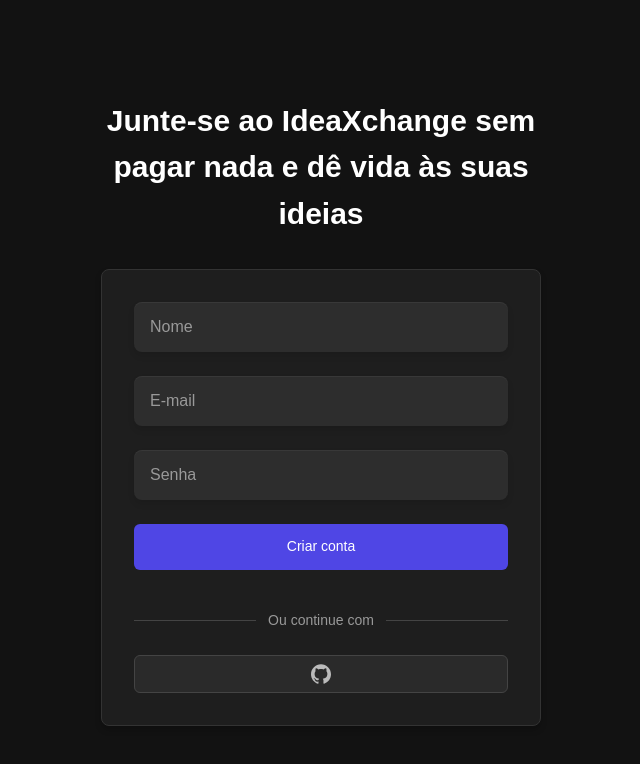
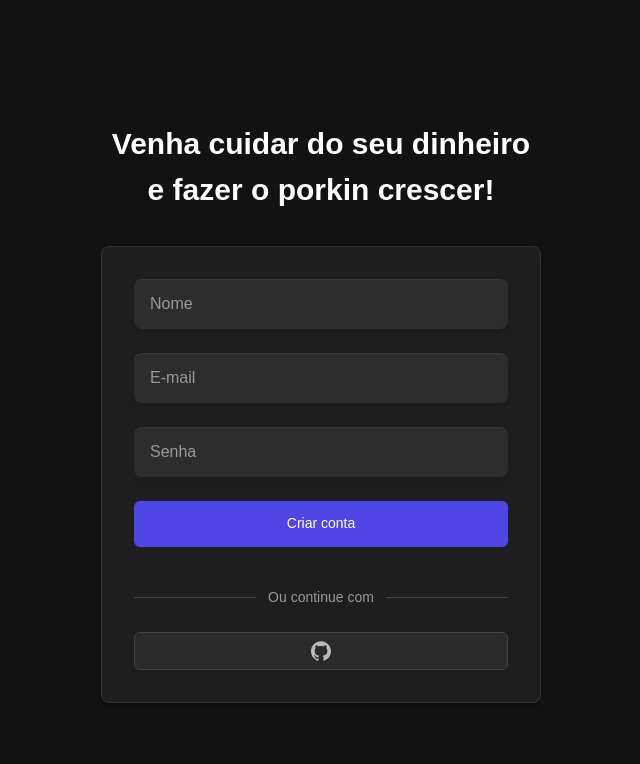
Before and after one commit to gtortajada/nextjs-porkin-mvp, a Next.js app: page /register in a window 1280 px wide. Shown: the top 764 px of the page, without its empty margins (319-959 px from the left). Built offline with nearby package versions, Linux system fonts and the light colour scheme; no server answers.

Commit message:
fix: Correção de nome do app.

```diff
--- a/src/app/(authenticated)/dashboard/page.tsx
+++ b/src/app/(authenticated)/dashboard/page.tsx
@@ -19,7 +19,7 @@
     return (
       <main style={{ padding: '1rem' }}>
         <Title order={1} mb="sm">
-          Welcome to IdeaXchange, {session?.user?.name}!
+          Welcome to Porkin, {session?.user?.name}!
         </Title>
         <Text size="xl" mb="lg">
           Here you can find all ideas and projects or create a new idea.
@@ -63,7 +63,7 @@
     return (
       <main>
         <Title order={1} mb="sm">
-          Welcome to IdeaXchange, {session?.user?.name}!
+          Welcome to Porkin, {session?.user?.name}!
         </Title>
         <Text color="red">Error loading ideas. Please try again later.</Text>
       </main>
--- a/src/app/(authenticated)/layout.tsx
+++ b/src/app/(authenticated)/layout.tsx
@@ -255,7 +255,7 @@
                 hiddenFrom="sm"
                 size="sm"
               />
-              <Title order={2}>IdeaXchange</Title>
+              <Title order={2}>Porkin</Title>
             </Group>
 
             <Button
--- a/src/app/layout.tsx
+++ b/src/app/layout.tsx
@@ -8,8 +8,8 @@
 import "./globals.css";
 
 export const metadata: Metadata = {
-  title: "IdeaXchange",
-  description: "Transformando ideias em ações",
+  title: "Porkin",
+  description: "Ajudando você, a cuidar das duas finanças.",
 };
 
 const geistSans = Geist({
--- a/src/app/register/page.tsx
+++ b/src/app/register/page.tsx
@@ -99,7 +99,7 @@
       <div className={styles.registerBox}>
         <div className={styles.registerHeader}>
           <h2>
-            Junte-se ao IdeaXchange sem pagar nada e dê vida às suas ideias
+            Venha cuidar do seu dinheiro e fazer o porkin crescer!
           </h2>
         </div>
 
```
